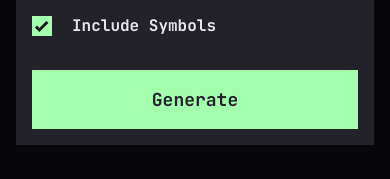
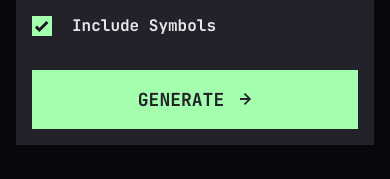
Before and after one commit to MarkusB2611/password-generator-app, a React (Vite) app: page / in a window 390 px wide. Shown: the part 517-696 px from the top of the page. Built offline with nearby package versions, Linux system fonts and the light colour scheme.

Commit message:
button mobile

```diff
--- a/src/components/UI/button.tsx
+++ b/src/components/UI/button.tsx
@@ -1,5 +1,7 @@
+import arrow from '../../assets/icon-arrow-right.svg'
+
 const Button = ({children} : ButtonProps) => {
-    return <button className="bg-neon-green text-dark-grey py-[1.125rem] sm:py-5 w-full font-jetbrainsmono">{children}</button>
+    return <button className="bg-neon-green text-dark-grey py-[1.125rem] sm:py-5 w-full font-jetbrainsmono flex justify-center items-center gap-4"><span>{children.toUpperCase()}</span> <img className='inline' src={arrow} alt="" /></button>
 }
 
 type ButtonProps = {
```
